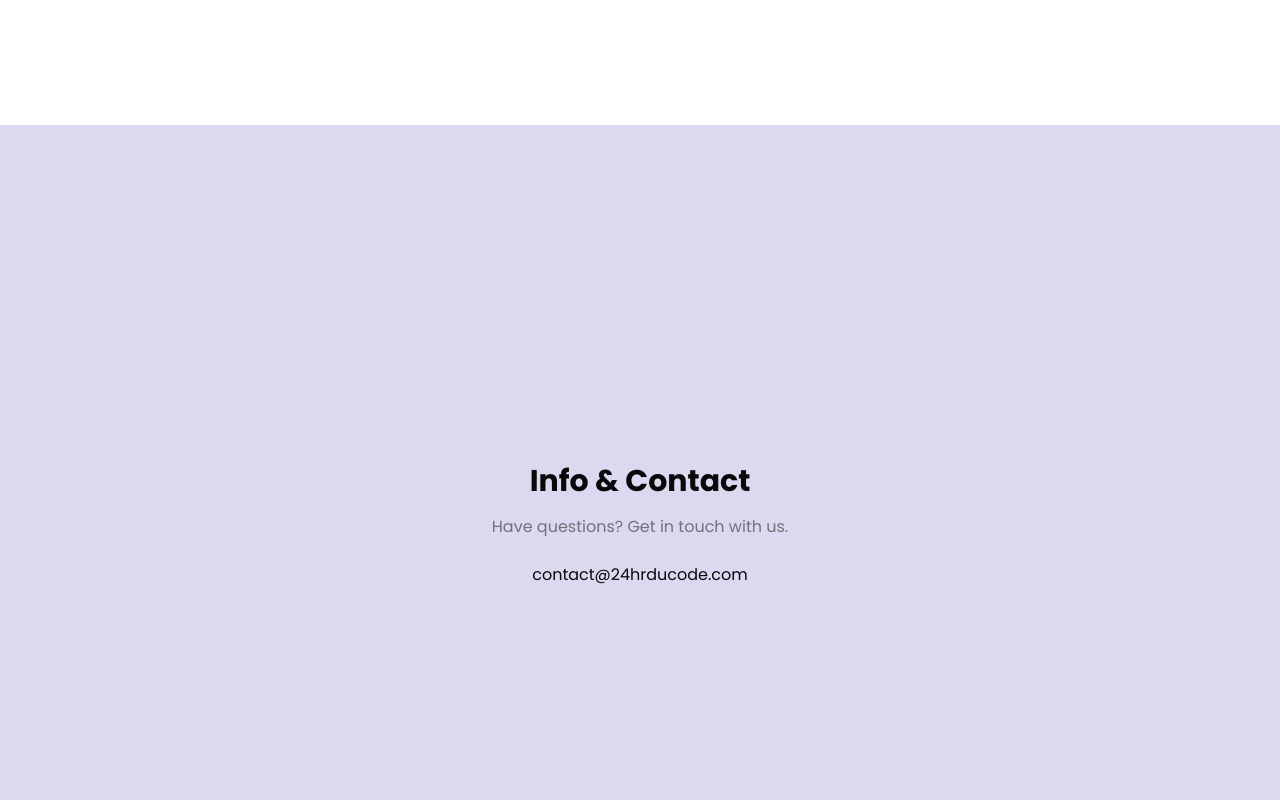
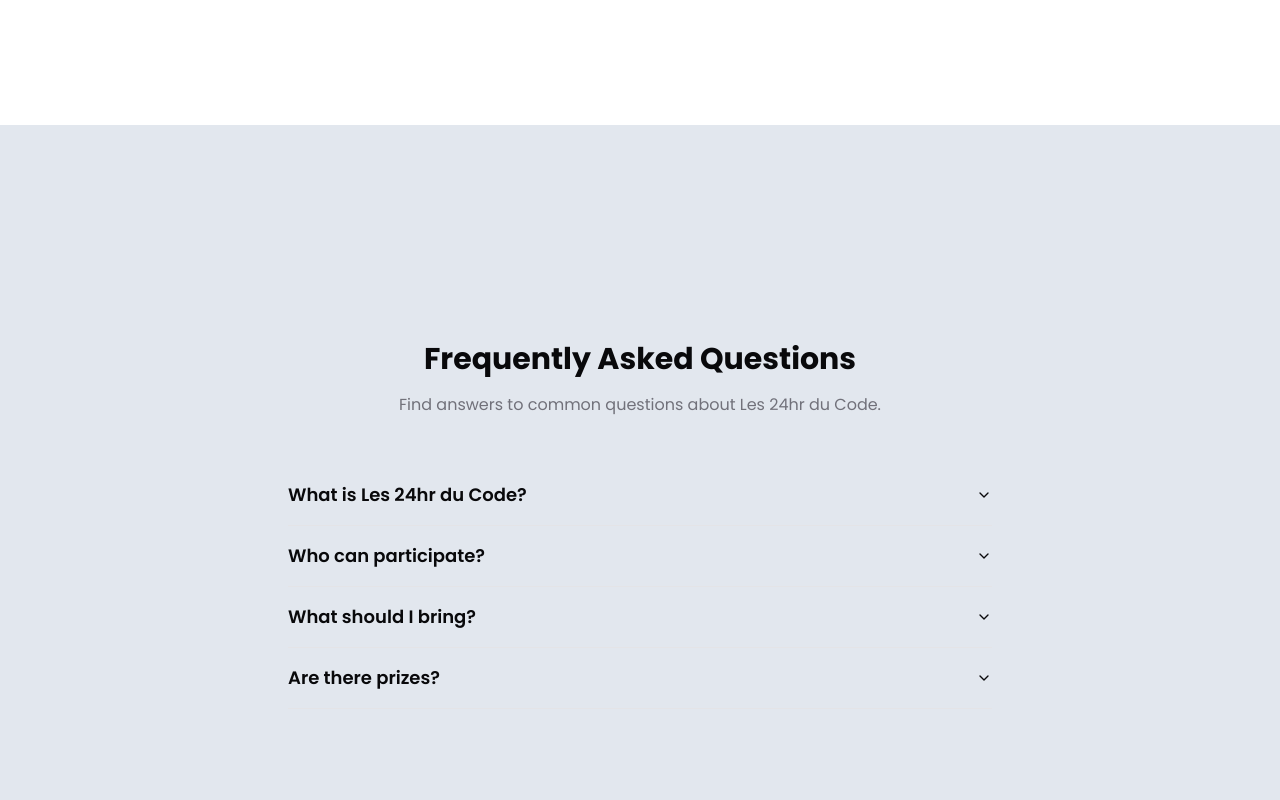
Before and after one commit to AlainBertrand2018/les24hrDuCode_v3, a Next.js app: page /home in a window 1280 px wide. Shown: the part 5540-6340 px from the top of the page. Built offline with nearby package versions, Linux system fonts and the light colour scheme.

Commit message:
on /home add a FAQ section before contact section

```diff
--- a/src/app/home/page.tsx
+++ b/src/app/home/page.tsx
@@ -4,6 +4,31 @@ import Footer from '@/components/footer';
 import { Button } from '@/components/ui/button';
 import Image from 'next/image';
 import LogoMarquee from '@/components/logo-marquee';
+import {
+  Accordion,
+  AccordionContent,
+  AccordionItem,
+  AccordionTrigger,
+} from "@/components/ui/accordion"
+
+const faqItems = [
+    {
+        question: "What is Les 24hr du Code?",
+        answer: "It is the ultimate 24-hour coding challenge and entrepreneur competition in Mauritius. It's a high-energy event where teams design, code, and deploy an MVP in just 24 hours."
+    },
+    {
+        question: "Who can participate?",
+        answer: "The event is open to developers, designers, AI specialists, students, and anyone passionate about technology and innovation. You can register as a team or as an individual to be matched with one."
+    },
+    {
+        question: "What should I bring?",
+        answer: "You'll need to bring your laptop, any necessary chargers, and your brilliant ideas. We'll provide the food, drinks, internet, and an inspiring environment to keep you going."
+    },
+    {
+        question: "Are there prizes?",
+        answer: "Yes! There will be prizes for the top teams, including cash prizes, tech gadgets, and unique opportunities with our sponsors. More details will be announced closer to the event date."
+    },
+]
 
 export default function HomePage() {
 
@@ -105,6 +130,28 @@ export default function HomePage() {
           </div>
         </section>
 
+        {/* FAQ Section */}
+        <section id="faq" className="h-screen flex flex-col justify-center bg-background">
+          <div className="container mx-auto max-w-3xl">
+            <div className="text-center mb-12">
+                <h2 className="text-3xl font-bold">Frequently Asked Questions</h2>
+                <p className="text-muted-foreground mt-4">
+                    Find answers to common questions about Les 24hr du Code.
+                </p>
+            </div>
+            <Accordion type="single" collapsible className="w-full">
+                {faqItems.map((item, index) => (
+                    <AccordionItem key={index} value={`item-${index + 1}`}>
+                        <AccordionTrigger className="text-lg font-semibold">{item.question}</AccordionTrigger>
+                        <AccordionContent className="text-muted-foreground">
+                            {item.answer}
+                        </AccordionContent>
+                    </AccordionItem>
+                ))}
+            </Accordion>
+          </div>
+        </section>
+
         {/* Info & Contact Section */}
         <section id="contact" className="h-screen flex flex-col justify-center items-center bg-primary/10">
            <div className="container mx-auto text-center">
```
